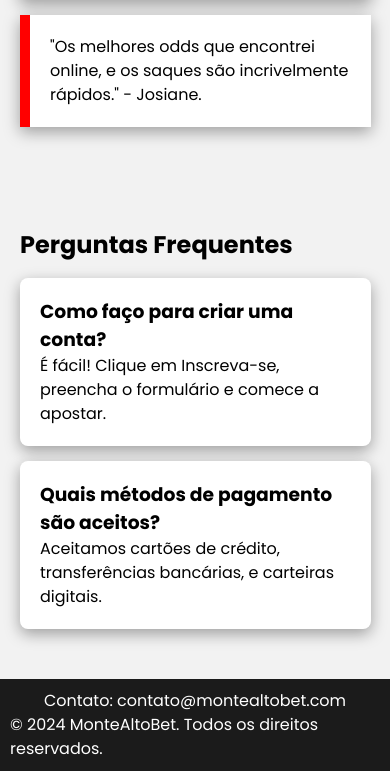
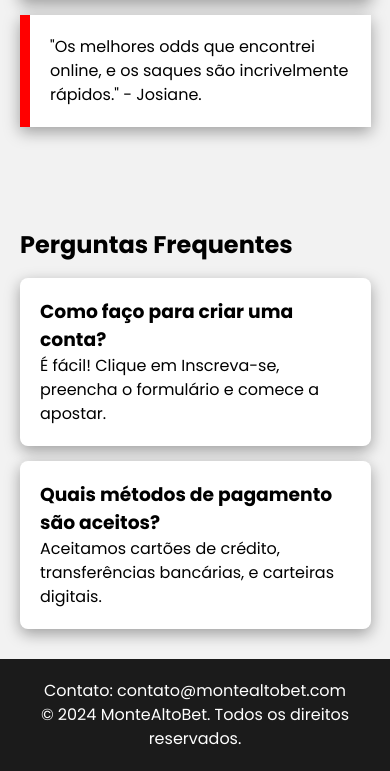
Before and after one commit to felipeCisotti/montealtobet, a plain HTML site: page index.html in a window 390 px wide. Shown: the part 3747-4518 px from the top of the page. Drawn offline with nearby package versions, Linux system fonts and the light colour scheme.

Commit message:
ALTERADO

```diff
--- a/css/style.css
+++ b/css/style.css
@@ -360,7 +360,7 @@ header h1:hover{
     box-shadow: rgba(0, 0, 0, 0.35) 0px 5px 15px;
 }
 
-footer{
+footer {
     background-color: #1B1B1B;
     display: flex;
     align-items: center;
@@ -368,6 +368,19 @@ footer{
     margin-top: 50px;
     padding: 10px;
     color: #ffffff;
+    text-align: center; /* Alinha o conteúdo ao centro */
+}
+
+/* Media query para telas menores (como dispositivos móveis) */
+@media (max-width: 600px) {
+    footer {
+        padding: 20px; /* Aumenta o padding para um espaçamento maior em telas pequenas */
+        margin-top: 30px; /* Ajusta o espaço superior */
+    }
+
+    footer a {
+        font-size: 14px; /* Ajusta o tamanho da fonte de links para caber melhor */
+    }
 }
 
 
```
